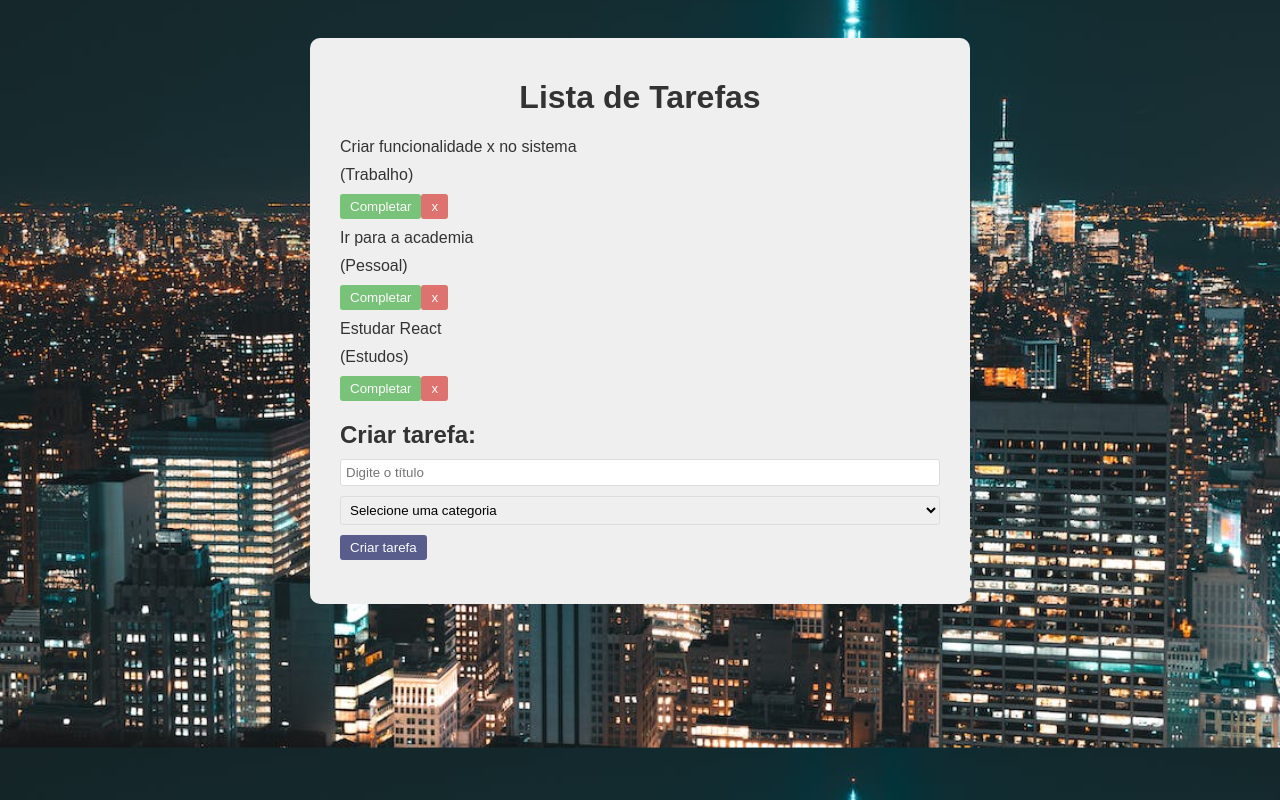
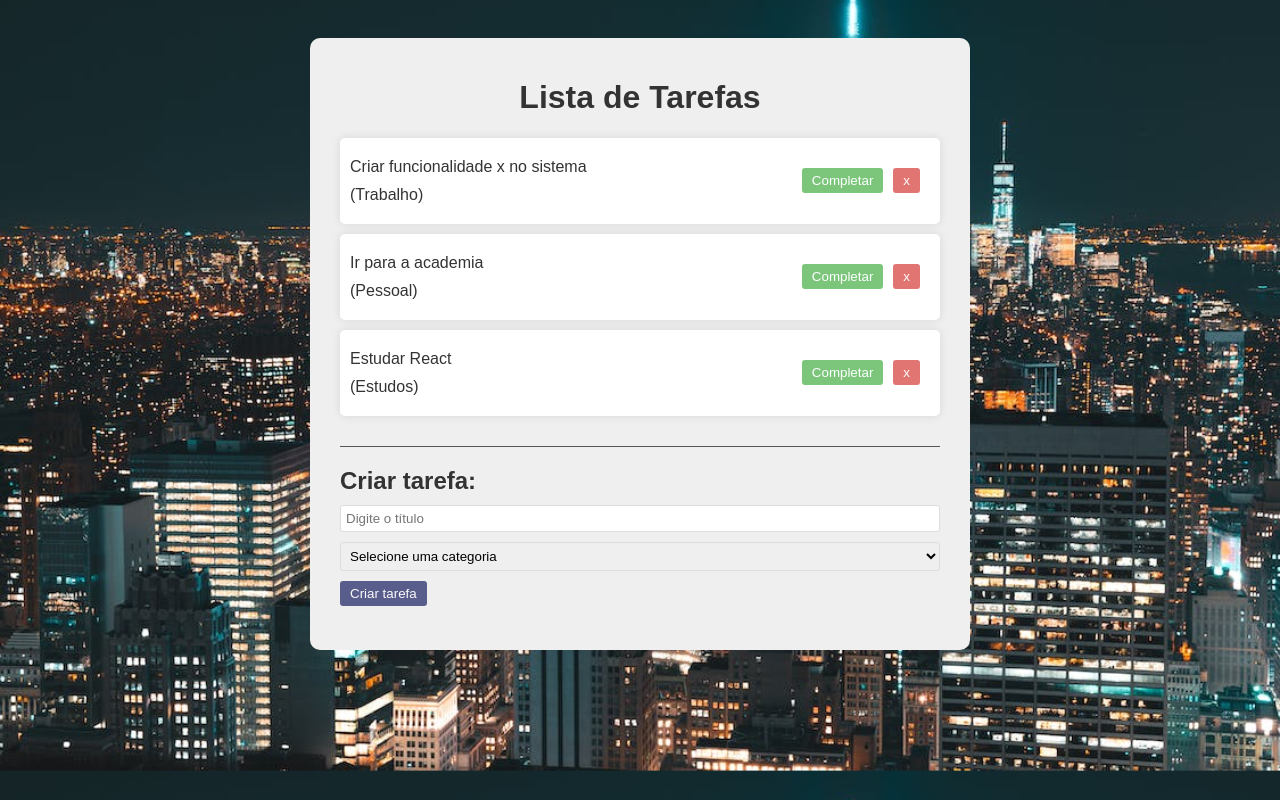
Before and after one commit to rodrigofregadolli/to_do_list, a React (Vite) app: page / in a window 1280 px wide. Built offline with nearby package versions, Linux system fonts and the light colour scheme.

Commit message:
criação da função para atualizar a lista

```diff
--- a/src/App.css
+++ b/src/App.css
@@ -34,6 +34,7 @@
   background-color: #333974;
   color: #fff;
   padding: 5px 10px;
+  margin-right: 10px;
   border: none;
   border-radius: 3px;
   cursor: pointer;
@@ -43,6 +44,23 @@
 
  button:hover {
   opacity: 1;
+ }
+
+ .todo-list {
+  margin-bottom: 20px;
+  padding-bottom: 20px;
+  border-bottom: 1px solid #555;
+ }
+
+ .todo {
+  background-color: #fff;
+  box-shadow: 0 0 10px rgba(0, 0, 0, 0.1);
+  padding: 10px;
+  margin-bottom: 10px;
+  border-radius: 5px;
+  display: flex;
+  justify-content: space-between;
+  align-items: center;
  }
 
  .complete {
--- a/src/App.jsx
+++ b/src/App.jsx
@@ -35,9 +35,9 @@
     text,
     category,
     isCompleted: false,
-
   },
 ];
+  setTodos(newTodos);
 };
 
  return (
--- a/src/components/TodoForm.jsx
+++ b/src/components/TodoForm.jsx
@@ -7,7 +7,7 @@
 const handleSubmit = (e) => {
   e.preventDefault();
   if (!value || !category) return;
-  // adicionar todo
+  addTodo (value, category);
   setValue("");
   setCategor("");
 
```
Also changed, not shown: 1 other file (tests, documents, lock files or other folders).
